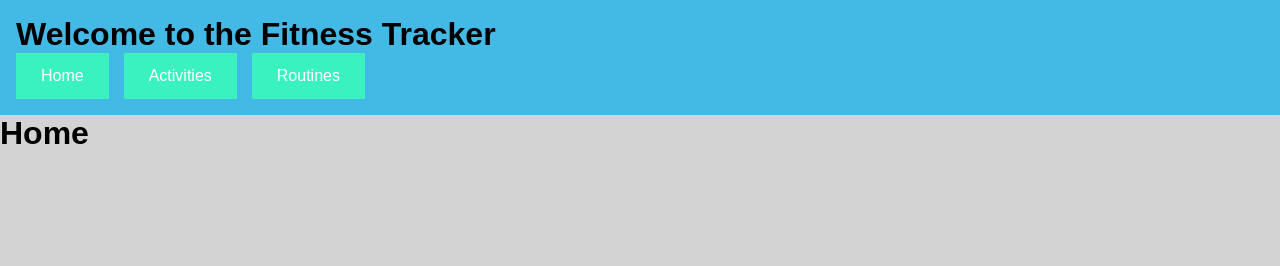
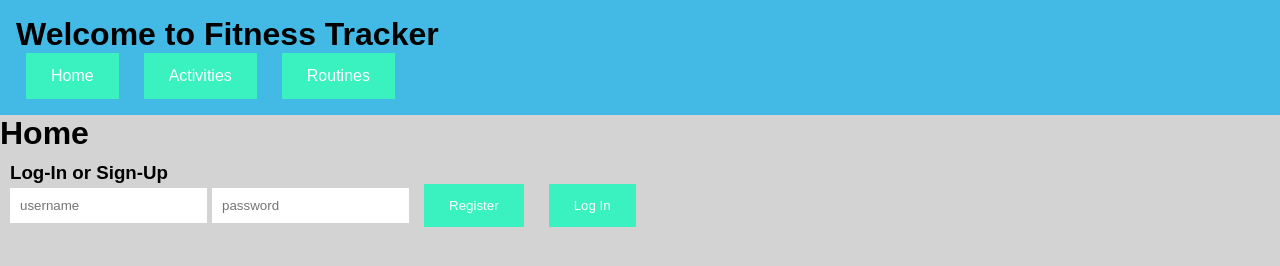
Before and after one commit to dechasanson/FitnessTrackr, a React app: page / in a window 1280 px wide. Built offline with nearby package versions, Linux system fonts and the light colour scheme.

Commit message:
built the auth.js component and functions for logging in and registering

```diff
--- a/public/style.css
+++ b/public/style.css
@@ -19,12 +19,17 @@
   grid-template-rows: 1fr;
 }
 
-a {
+a,
+.auth button,
+.logout button {
   padding: 10px;
+  margin-left: 10px;
 }
 
 a:link,
-a:visited {
+a:visited,
+.auth button,
+.logout button {
   background-color: #3af2bf;
   color: white;
   padding: 14px 25px;
@@ -37,6 +42,12 @@ a:visited {
 a:hover,
 a:active {
   background-color: #3dfcfc;
+}
+
+.auth,
+.auth input {
+  padding: 10px;
+  margin-right: 5px;
 }
 
 header {
--- a/src/Components/Auth.js
+++ b/src/Components/Auth.js
@@ -0,0 +1,65 @@
+import React, { useState } from "react";
+
+import { auth, setToken } from "../api";
+
+const Auth = (props) => {
+  const { isLoggedIn, setIsLoggedIn } = props;
+
+  const [username, setUsername] = useState("");
+  const [password, setPassword] = useState("");
+  const [errorMessage, setErrorMessage] = useState(null);
+
+  return (
+    <form className="auth" onSubmit={(event) => event.preventDefault()}>
+      <h3>Log-In or Sign-Up</h3>
+      {errorMessage ? <h5 className="error">{errorMessage}</h5> : null}
+      <input
+        type="text"
+        value={username}
+        onChange={(event) => setUsername(event.target.value)}
+        placeholder="username"
+        className="login"
+      />
+      <input
+        type="password"
+        value={password}
+        onChange={(event) => setPassword(event.target.value)}
+        placeholder="password"
+        className="login"
+      />
+      <button
+        onClick={(event) => {
+          event.preventDefault();
+          auth(username, password, true).then((result) => {
+            if (result.error) {
+              setErrorMessage(result.error);
+            }
+
+            console.log("This should be the successful response:", result);
+            setToken(result.token);
+            setIsLoggedIn(true);
+            console.log("User is logged in:", isLoggedIn);
+          });
+        }}
+      >
+        Register
+      </button>
+      <button
+        onClick={async (event) => {
+          event.preventDefault();
+          auth(username, password).then((result) => {
+            if (result.error) {
+              setErrorMessage(result.error);
+            }
+            setIsLoggedIn(true);
+            console.log("User is logged in:", isLoggedIn);
+          });
+        }}
+      >
+        Log In
+      </button>
+    </form>
+  );
+};
+
+export default Auth;
--- a/src/Components/index.js
+++ b/src/Components/index.js
@@ -1,2 +1,3 @@
 export { default as Activities } from "./Activities";
 export { default as Routines } from "./Routines";
+export { default as Auth } from "./Auth";
--- a/src/api/index.js
+++ b/src/api/index.js
@@ -8,8 +8,37 @@ export const clearToken = () => {
   localStorage.removeItem("auth-token");
 };
 
-const setToken = (token) => {
+export const setToken = (token) => {
   localStorage.setItem("auth-token", token);
+};
+
+export const auth = async (username, password, isNew = false) => {
+  let url = `${BASE_URL}/users` + (isNew ? "/register" : "/login");
+
+  try {
+    const response = await fetch(url, {
+      method: "POST",
+      headers: buildHeaders(),
+      body: JSON.stringify({
+        username: username,
+        password: password,
+      }),
+    });
+    console.log("response", response);
+    const data = await response.json();
+
+    // if (data.error) {
+    //   throw Error(data.message);
+    // }
+
+    // if (data.token) {
+    //   setToken(data.token);
+    // }
+
+    return data;
+  } catch (err) {
+    console.log("error auth function:", err);
+  }
 };
 
 function buildHeaders() {
--- a/src/index.js
+++ b/src/index.js
@@ -1,13 +1,15 @@
-import React from "react";
+import React, { useState } from "react";
 import ReactDOM from "react-dom";
-import { Activities, Routines } from "./Components";
+import { Activities, Routines, Auth } from "./Components";
 import { BrowserRouter as Router, Route, Link } from "react-router-dom";
+import { clearToken, getToken } from "./api";
 
 const App = () => {
+  const [isLoggedIn, setIsLoggedIn] = useState(!!getToken());
   return (
     <div className="App">
       <header>
-        <h1>Welcome to the Fitness Tracker</h1>
+        <h1>Welcome to Fitness Tracker</h1>
         <nav>
           <Link to="/">Home</Link>
           <Link to="/Components/Activities">Activities</Link>
@@ -17,6 +19,26 @@ const App = () => {
       <main>
         <Route path="/">
           <h1>Home</h1>
+          {isLoggedIn ? (
+            <>
+              <div className="logout">
+                <h1 className="loginMessage">Thanks for logging in!</h1>
+                <span>
+                  <button
+                    className="logout-button"
+                    onClick={() => {
+                      clearToken();
+                      setIsLoggedIn(false);
+                    }}
+                  >
+                    LOG OUT
+                  </button>
+                </span>
+              </div>
+            </>
+          ) : (
+            <Auth setIsLoggedIn={setIsLoggedIn} isLoggedIn={isLoggedIn} />
+          )}
         </Route>
         <Route
           path="/Components/Activities"
```
